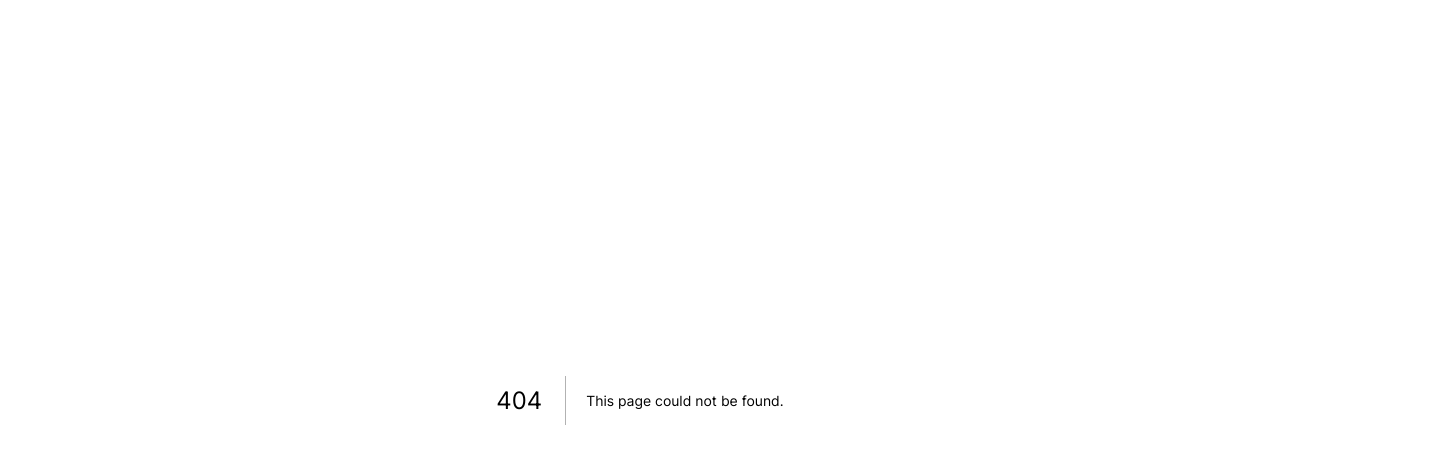
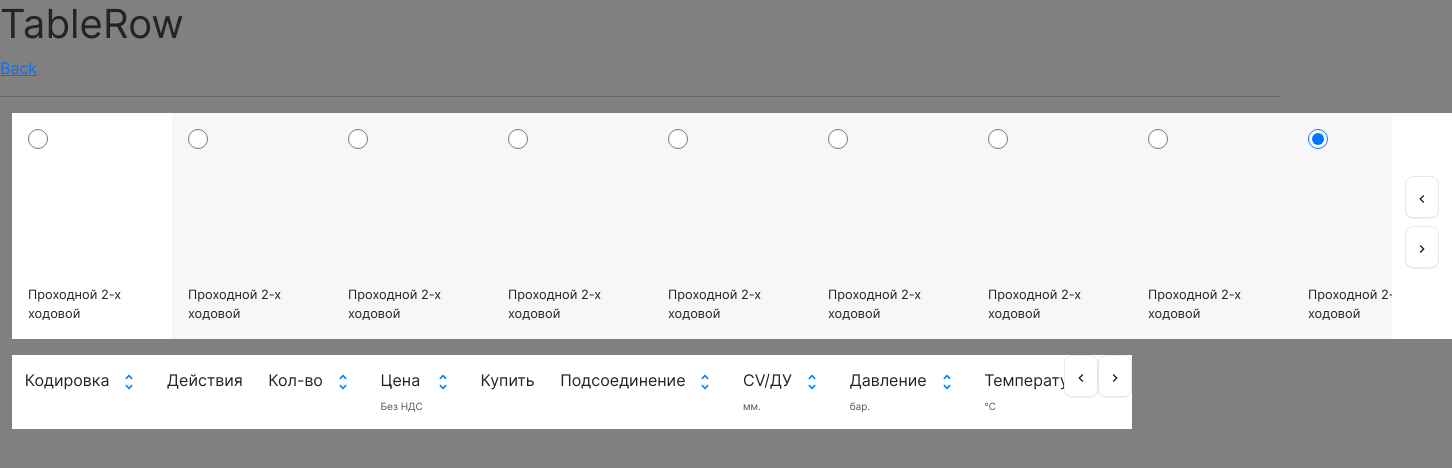
Before and after one commit to picus23/any-web-components, a Next.js app: page /tableRow in a window 1280 px wide. Before the commit this address had no page. Shown: the top 468 px of the page, 1452 px wide, since content can reach past the window. Built offline with nearby package versions, Linux system fonts and the light colour scheme.

Commit message:
table row

```diff
--- /dev/null
+++ b/components/card/Card.tsx
@@ -0,0 +1,23 @@
+import { FC, ReactNode } from "react";
+
+
+interface CardProps {
+    children?: ReactNode,
+    icon?: ReactNode,
+    title?: string,
+    type_input: string,
+    input_name:string
+}
+
+const Card: FC<CardProps> = ({icon,title,type_input,input_name  }) => {
+    return <div className={'d-flex flex-column align-items-start p-3 gap-1 card-' + type_input}>
+        <input className={'input-' + type_input} name={input_name} type="radio" checked />
+        {icon ?? false}
+        <span>{title ?? false}</span>
+    </div>
+}
+
+export default Card;
+
+
+// {`${type_btn ? 'my-btn-' + type_btn : 'btn-primary'}`}
--- a/components/footer/Footer.tsx
+++ b/components/footer/Footer.tsx
@@ -28,7 +28,6 @@ function Footer(props: FooterProps) {
                     </svg>
                 </div>
             </div>
-            {/* <div className='d-flex gap-3 justify-space-between'> */}
                 <ul className='list-unstyled lh-2'>
                     <li className='font-size-16-black fw-500'><strong>О Компании</strong></li>
                     <li className='font-size-16-gray'>Сертификаты</li>
@@ -53,7 +52,6 @@ function Footer(props: FooterProps) {
                     <li className='font-size-16-gray'>Second Link</li>
                     <li className='font-size-16-gray'>Third Link</li>
                 </ul>
-            {/* </div> */}
         </div>
         <div className='footer-hr'></div>
 
--- /dev/null
+++ b/components/tableRow/TableRow.tsx
@@ -0,0 +1,81 @@
+import { FC, ReactNode } from "react";
+import { MdChevronRight } from "react-icons/md";
+import { MdChevronLeft } from "react-icons/md";
+import Card from '../card/Card';
+import Button from '../buttons/Button';
+import TableCell from '../tableCell/TableCell';
+
+
+interface TableRowProps {
+    children?: ReactNode,
+    icon?: ReactNode,
+    icon2?: ReactNode
+    counter?: number,
+    type_btn?: string,
+    type_counter?: string,
+}
+
+const TableRow: FC<TableRowProps> = ({ }) => {
+    return (
+        <div className="d-flex">
+            <div className="d-flex position-relative ">
+
+                <Card icon={<svg width="128" height="128" viewBox="0 0 128 128" fill="none" xmlns="http://www.w3.org/2000/svg">
+                    <rect width="128" height="128" fill="url(#pattern0)" /></svg>}
+                    title={'Проходной 2-х ходовой'}
+                    type_input={'active'} input_name={'card'}>
+                </Card>
+                <Card icon={<svg width="128" height="128" viewBox="0 0 128 128" fill="none" xmlns="http://www.w3.org/2000/svg">
+                    <rect width="128" height="128" fill="url(#pattern0)" /></svg>}
+                    title={'Проходной 2-х ходовой'}
+                    type_input={'unactive'} input_name={'card'}>
+                </Card>
+                <Card icon={<svg width="128" height="128" viewBox="0 0 128 128" fill="none" xmlns="http://www.w3.org/2000/svg">
+                    <rect width="128" height="128" fill="url(#pattern0)" /></svg>}
+                    title={'Проходной 2-х ходовой'}
+                    type_input={'unactive'} input_name={'card'}>
+                </Card>
+                <Card icon={<svg width="128" height="128" viewBox="0 0 128 128" fill="none" xmlns="http://www.w3.org/2000/svg">
+                    <rect width="128" height="128" fill="url(#pattern0)" /></svg>}
+                    title={'Проходной 2-х ходовой'}
+                    type_input={'unactive'} input_name={'card'}>
+                </Card>
+                <Card icon={<svg width="128" height="128" viewBox="0 0 128 128" fill="none" xmlns="http://www.w3.org/2000/svg">
+                    <rect width="128" height="128" fill="url(#pattern0)" /></svg>}
+                    title={'Проходной 2-х ходовой'}
+                    type_input={'unactive'} input_name={'card'}>
+                </Card>
+                <Card icon={<svg width="128" height="128" viewBox="0 0 128 128" fill="none" xmlns="http://www.w3.org/2000/svg">
+                    <rect width="128" height="128" fill="url(#pattern0)" /></svg>}
+                    title={'Проходной 2-х ходовой'}
+                    type_input={'unactive'} input_name={'card'}>
+                </Card>
+                <Card icon={<svg width="128" height="128" viewBox="0 0 128 128" fill="none" xmlns="http://www.w3.org/2000/svg">
+                    <rect width="128" height="128" fill="url(#pattern0)" /></svg>}
+                    title={'Проходной 2-х ходовой'}
+                    type_input={'unactive'} input_name={'card'}>
+                </Card>
+                <Card icon={<svg width="128" height="128" viewBox="0 0 128 128" fill="none" xmlns="http://www.w3.org/2000/svg">
+                    <rect width="128" height="128" fill="url(#pattern0)" /></svg>}
+                    title={'Проходной 2-х ходовой'}
+                    type_input={'unactive'} input_name={'card'}>
+                </Card>
+                <Card icon={<svg width="128" height="128" viewBox="0 0 128 128" fill="none" xmlns="http://www.w3.org/2000/svg">
+                    <rect width="128" height="128" fill="url(#pattern0)" /></svg>}
+                    title={'Проходной 2-х ходовой'}
+                    type_input={'unactive'} input_name={'card'}>
+                </Card>
+                <div className="position-absolute right-0 h-100">
+                    <TableCell direction={'two-buttons-vertical'} oneButton={<Button type_btn="small-gray" icon={<MdChevronLeft />}></Button>}
+                        twoButton={<Button type_btn="small-gray" icon={<MdChevronRight />}></Button>}></TableCell>
+                </div>
+            </div>
+        </div>
+
+    )
+}
+
+export default TableRow;
+
+
+// {`${type_btn ? 'my-btn-' + type_btn : 'btn-primary'}`}
--- a/pages/index.tsx
+++ b/pages/index.tsx
@@ -18,5 +18,7 @@ export default function Index() {
       <Link href="/header">Шапка с поиском</Link>
       <br />
       <Link href="/footer">Футер</Link>
+      <br />
+      <Link href="/tableRow">TableRow</Link>
     </>
 }
--- /dev/null
+++ b/pages/tableRow/index.tsx
@@ -0,0 +1,41 @@
+import Link from "next/link";
+import TableRow from "@/components/tableRow/TableRow";
+import TableCell from "@/components/tableCell/TableCell";
+import Button from '@/components/buttons/Button';
+import { MdChevronRight } from "react-icons/md";
+import { MdChevronLeft } from "react-icons/md";
+
+
+
+
+export default function () {
+
+    return <>
+        <h1>
+            TableRow
+        </h1>
+        <Link href='/'>Back</Link>
+        <hr />
+        <div className="d-flex flex-column container-fluid">
+            <TableRow counter={0} type_btn='gray' type_counter="gray">Button</TableRow>
+            <div className="d-flex my-3">
+                <div className="d-flex position-relative">
+                    <TableCell direction={'row'} title={'Кодировка'} chevron></TableCell>
+                    <TableCell direction={'row'} title={'Действия'}></TableCell>
+                    <TableCell direction={'row'} title={'Кол-во'} chevron></TableCell>
+                    <TableCell direction={'row'} title={'Цена'} describe={'Без НДС'} chevron></TableCell>
+                    <TableCell direction={'row'} title={'Купить'}></TableCell>
+                    <TableCell direction={'row'} title={'Подсоединение'} chevron></TableCell>
+                    <TableCell direction={'row'} title={'CV/ДУ'} describe={'мм.'} chevron></TableCell>
+                    <TableCell direction={'row'} title={'Давление'} describe={'бар.'} chevron></TableCell>
+                    <TableCell direction={'row'} title={'Температура'} describe={'℃'} chevron></TableCell>
+                    <div className="position-absolute right-0 h-100">
+                        <TableCell direction={'two-buttons-horizontal'} oneButton={<Button type_btn="small-gray" icon={<MdChevronLeft />}></Button>}
+                            twoButton={<Button type_btn="small-gray" icon={<MdChevronRight />}></Button>}></TableCell>
+                    </div>
+                </div>
+            </div>
+        </div>
+    </>
+
+}
```
Also changed, not shown: assets/img/card.png (added), styles/style.css.
